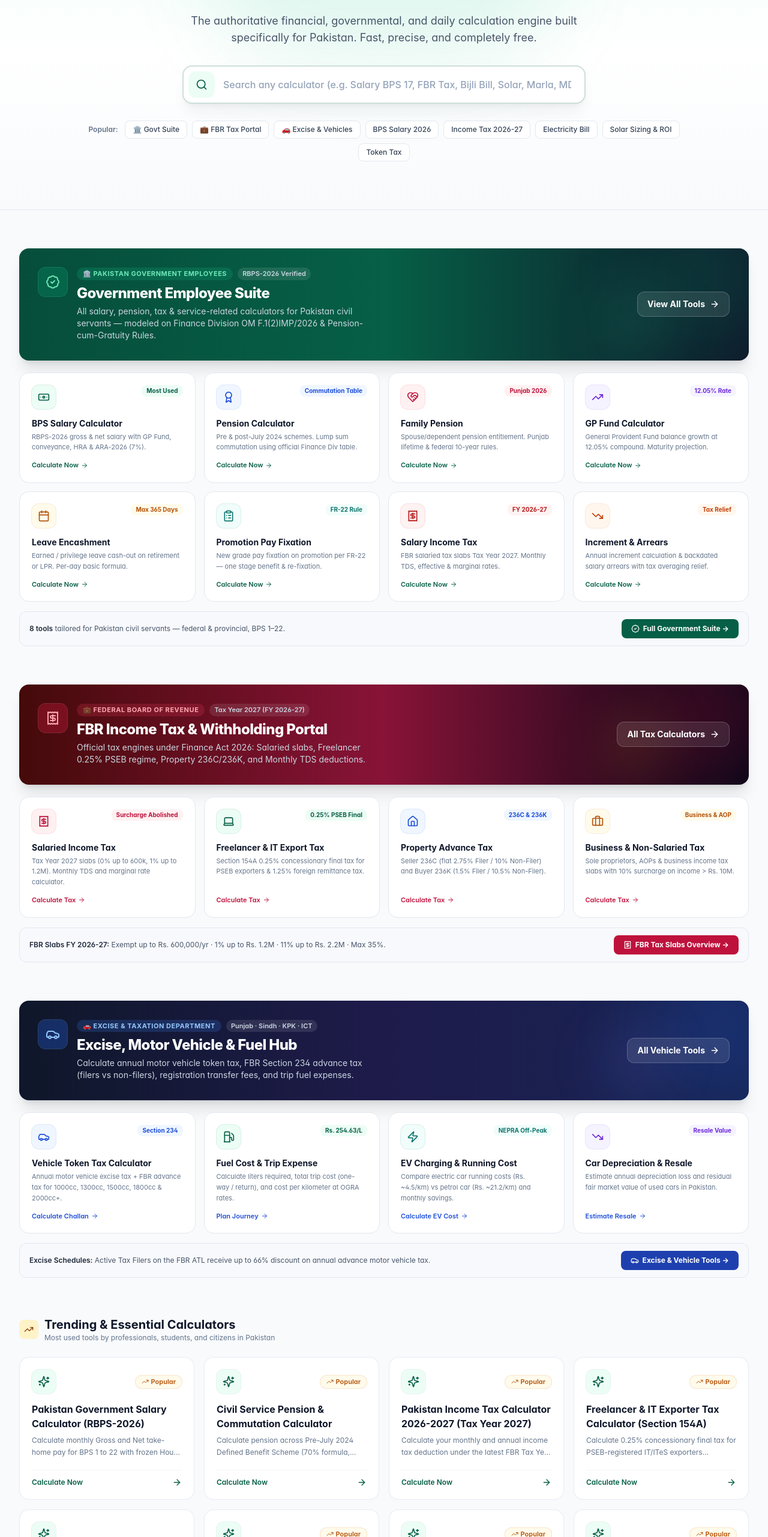
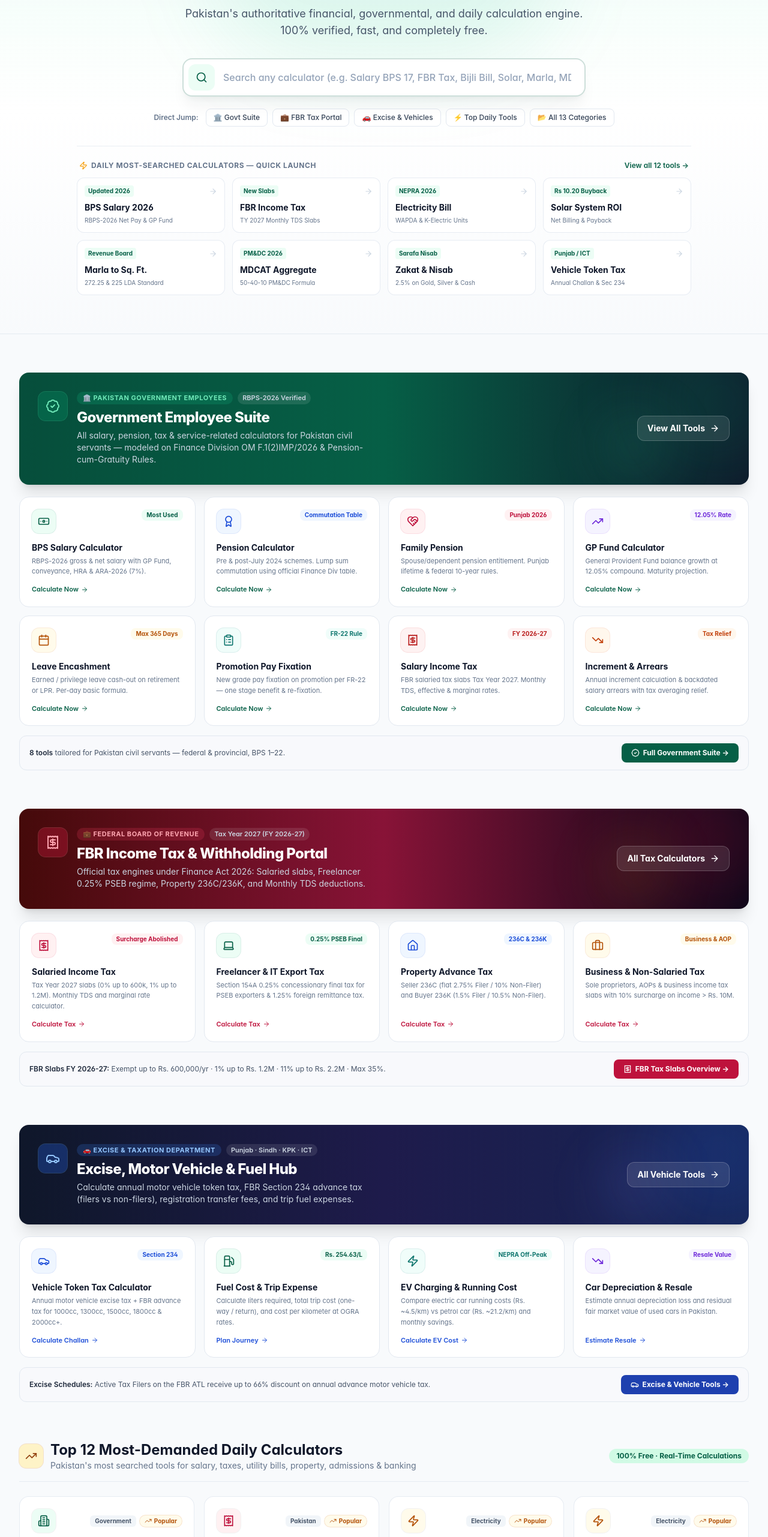
Before and after one commit to shahzaibbusiness2026-work/Pak_Cal_Hub, a Next.js app: page / in a window 1280 px wide. Shown: the part 238-2800 px from the top of the page at 60% size. Built offline with nearby package versions, Linux system fonts and the light colour scheme.

Commit message:
feat(homepage): enhance visibility of high-demand daily calculators with hero quick launch & top 12 grid

```diff
--- a/src/app/page.tsx
+++ b/src/app/page.tsx
@@ -58,25 +58,53 @@
 };
 
 export default function HomePage() {
-  const trendingTools = ALL_CALCULATORS.filter((c) => c.trending || c.featured);
+  const DAILY_DEMAND_IDS = [
+    'bps-salary-calculator',
+    'income-tax-calculator',
+    'electricity-bill-calculator',
+    'solar-system-calculator',
+    'property-area-converter',
+    'university-merit-calculator',
+    'zakat-calculator',
+    'token-tax-calculator',
+    'gold-price-calculator',
+    'loan-emi-calculator',
+    'freelancer-tax-calculator',
+    'construction-cost-calculator',
+  ];
+
+  const dailyHighDemandTools = DAILY_DEMAND_IDS.map((id) =>
+    ALL_CALCULATORS.find((c) => c.id === id)
+  ).filter(Boolean) as typeof ALL_CALCULATORS;
+
+  const topHeroQuickLaunch = [
+    { title: 'BPS Salary 2026', subtitle: 'RBPS-2026 Net Pay & GP Fund', href: '/salary/bps-salary-calculator', badge: 'Updated 2026', color: 'emerald' },
+    { title: 'FBR Income Tax', subtitle: 'TY 2027 Monthly TDS Slabs', href: '/tax/income-tax-calculator', badge: 'New Slabs', color: 'rose' },
+    { title: 'Electricity Bill', subtitle: 'WAPDA & K-Electric Units', href: '/electricity/electricity-bill-calculator', badge: 'NEPRA 2026', color: 'amber' },
+    { title: 'Solar System ROI', subtitle: 'Net Billing & Payback', href: '/electricity/solar-system-calculator', badge: 'Rs 10.20 Buyback', color: 'amber' },
+    { title: 'Marla to Sq. Ft.', subtitle: '272.25 & 225 LDA Standard', href: '/property/property-area-converter', badge: 'Revenue Board', color: 'blue' },
+    { title: 'MDCAT Aggregate', subtitle: '50-40-10 PM&DC Formula', href: '/education/university-merit-calculator', badge: 'PM&DC 2026', color: 'purple' },
+    { title: 'Zakat & Nisab', subtitle: '2.5% on Gold, Silver & Cash', href: '/islamic/zakat-calculator', badge: 'Sarafa Nisab', color: 'emerald' },
+    { title: 'Vehicle Token Tax', subtitle: 'Annual Challan & Sec 234', href: '/vehicles/token-tax-calculator', badge: 'Punjab / ICT', color: 'teal' },
+  ];
 
   return (
     <div className="space-y-16 pb-20">
       {/* 1. Hero Section: Clean Modern CSS Emerald Gradient Background */}
-      <section className="relative overflow-hidden border-b border-slate-200/80 bg-gradient-to-b from-emerald-50/80 via-white to-slate-50 px-4 pt-10 sm:pt-16 pb-14 sm:pb-20 sm:px-6 lg:px-8 dark:border-slate-800 dark:from-emerald-950/40 dark:via-slate-900 dark:to-slate-950 transition-colors">
+      <section className="relative overflow-hidden border-b border-slate-200/80 bg-gradient-to-b from-emerald-50/80 via-white to-slate-50 px-4 pt-8 sm:pt-14 pb-12 sm:pb-16 sm:px-6 lg:px-8 dark:border-slate-800 dark:from-emerald-950/40 dark:via-slate-900 dark:to-slate-950 transition-colors">
         {/* Subtle decorative glow */}
         <div className="pointer-events-none absolute -top-24 left-1/2 -translate-x-1/2 h-96 w-[600px] rounded-full bg-emerald-500/10 blur-3xl dark:bg-emerald-500/15" />
 
         {/* Hero Content */}
         <div className="relative z-10 mx-auto max-w-5xl text-center">
-          {/* Badge */}
+          {/* Official Trust Badge */}
           <div className="inline-flex items-center gap-1.5 sm:gap-2 rounded-full border border-emerald-600/20 bg-emerald-100/80 px-3 sm:px-4 py-1.5 text-[11px] sm:text-xs font-semibold text-emerald-800 backdrop-blur-xs dark:border-emerald-500/30 dark:bg-emerald-950/80 dark:text-emerald-300 max-w-full">
             <Sparkles className="h-3.5 w-3.5 text-emerald-800 dark:text-emerald-400 shrink-0" />
-            <span className="truncate">Updated for 2026: FBR Tax Slabs, NEPRA Tariffs & BPS Pay Scales</span>
+            <span className="truncate">Updated August 2026: RBPS-2026 Pay Scales, FBR TY2027 &amp; NEPRA Tariffs</span>
           </div>
 
           {/* Main Hero Heading */}
-          <h1 className="mt-5 sm:mt-6 text-3xl sm:text-5xl lg:text-6xl font-extrabold tracking-tight text-slate-900 dark:text-white">
+          <h1 className="mt-4 sm:mt-5 text-3xl sm:text-5xl lg:text-6xl font-extrabold tracking-tight text-slate-900 dark:text-white">
             Pakistan Calculator{' '}
             <span className="bg-gradient-to-r from-emerald-800 to-emerald-950 bg-clip-text text-transparent dark:from-emerald-400 dark:to-emerald-200">
               Hub
@@ -84,24 +112,21 @@
           </h1>
 
           <p className="mx-auto mt-3 sm:mt-4 max-w-2xl text-sm sm:text-lg text-slate-600 dark:text-slate-300 leading-relaxed">
-            The authoritative financial, governmental, and daily calculation engine built specifically for Pakistan. Fast, precise, and completely free.
+            Pakistan&apos;s authoritative financial, governmental, and daily calculation engine. 100% verified, fast, and completely free.
           </p>
 
           {/* Prominent Hero Search Bar */}
           <HeroSearch />
 
-          {/* Quick Search Jump Buttons */}
-          <div className="mt-6 sm:mt-7 flex flex-wrap items-center justify-center gap-1.5 sm:gap-2">
-            <span className="text-xs font-semibold text-slate-500 dark:text-slate-400 mr-1">Popular:</span>
+          {/* Quick Jump Badges */}
+          <div className="mt-5 flex flex-wrap items-center justify-center gap-1.5 sm:gap-2">
+            <span className="text-xs font-semibold text-slate-500 dark:text-slate-400 mr-1">Direct Jump:</span>
             {[
               { label: '🏛️ Govt Suite', href: '#govt-suite' },
               { label: '💼 FBR Tax Portal', href: '#fbr-tax-suite' },
               { label: '🚗 Excise & Vehicles', href: '#excise-suite' },
-              { label: 'BPS Salary 2026', href: '/salary/bps-salary-calculator' },
-              { label: 'Income Tax 2026-27', href: '/tax/income-tax-calculator' },
-              { label: 'Electricity Bill', href: '/electricity/electricity-bill-calculator' },
-              { label: 'Solar Sizing & ROI', href: '/electricity/solar-system-calculator' },
-              { label: 'Token Tax', href: '/vehicles/token-tax-calculator' },
+              { label: '⚡ Top Daily Tools', href: '#daily-demand' },
+              { label: '📂 All 13 Categories', href: '#categories' },
             ].map((tag) => (
               <Link
                 key={tag.label}
@@ -111,6 +136,44 @@
                 {tag.label}
               </Link>
             ))}
+          </div>
+
+          {/* ⚡ High-Visibility Quick Launch Matrix (Top 8 Daily Tools) */}
+          <div className="mt-8 pt-6 border-t border-slate-200/70 dark:border-slate-800/70 text-left">
+            <div className="flex items-center justify-between mb-3 px-1">
+              <span className="text-xs font-bold uppercase tracking-wider text-slate-500 dark:text-slate-400 flex items-center gap-1.5">
+                <Zap className="h-3.5 w-3.5 text-amber-500" />
+                Daily Most-Searched Calculators — Quick Launch
+              </span>
+              <Link href="#daily-demand" className="text-xs font-semibold text-emerald-800 hover:underline dark:text-emerald-400">
+                View all 12 tools →
+              </Link>
+            </div>
+
+            <div className="grid grid-cols-2 sm:grid-cols-4 gap-2.5 sm:gap-3">
+              {topHeroQuickLaunch.map((item) => (
+                <Link
+                  key={item.title}
+                  href={item.href}
+                  className="group flex flex-col justify-between rounded-xl border border-slate-200/80 bg-white/90 p-3 shadow-2xs backdrop-blur-xs transition-all hover:-translate-y-0.5 hover:border-emerald-600/40 hover:shadow-md dark:border-slate-800 dark:bg-slate-900/90"
+                >
+                  <div>
+                    <div className="flex items-center justify-between gap-1">
+                      <span className="text-[10px] font-bold text-emerald-800 dark:text-emerald-300 bg-emerald-50 dark:bg-emerald-950/70 px-1.5 py-0.5 rounded">
+                        {item.badge}
+                      </span>
+                      <ArrowRight className="h-3.5 w-3.5 text-slate-300 group-hover:text-emerald-800 dark:text-slate-600 dark:group-hover:text-emerald-400 transform transition-transform group-hover:translate-x-0.5" />
+                    </div>
+                    <div className="mt-2 text-xs sm:text-sm font-bold text-slate-900 group-hover:text-emerald-800 dark:text-white dark:group-hover:text-emerald-400 transition-colors">
+                      {item.title}
+                    </div>
+                  </div>
+                  <div className="mt-1 text-[10px] text-slate-500 dark:text-slate-400 line-clamp-1">
+                    {item.subtitle}
+                  </div>
+                </Link>
+              ))}
+            </div>
           </div>
         </div>
       </section>
@@ -671,26 +734,31 @@
         </div>
       </section>
 
-      {/* 2. Tools Section: Trending & Essential Tools */}
-      <section className="mx-auto max-w-7xl px-4 sm:px-6 lg:px-8">
-        <div className="flex items-center justify-between mb-6">
-          <div className="flex items-center gap-2.5">
-            <div className="flex h-8 w-8 items-center justify-center rounded-lg bg-amber-100 text-amber-800 dark:bg-amber-950/80 dark:text-amber-300">
-              <TrendingUp className="h-4 w-4" />
+      {/* ═══════════════════════════════════════════════════════
+           TOP 12 MOST-DEMANDED DAILY CALCULATORS IN PAKISTAN
+          ═══════════════════════════════════════════════════════ */}
+      <section id="daily-demand" className="mx-auto max-w-7xl px-4 sm:px-6 lg:px-8 scroll-mt-20">
+        <div className="flex flex-col sm:flex-row sm:items-center sm:justify-between gap-3 mb-6 border-b border-slate-200/80 pb-4 dark:border-slate-800">
+          <div className="flex items-center gap-3">
+            <div className="flex h-10 w-10 items-center justify-center rounded-xl bg-amber-100 text-amber-800 dark:bg-amber-950/80 dark:text-amber-300 ring-1 ring-amber-600/20">
+              <TrendingUp className="h-5 w-5" />
             </div>
             <div>
-              <h2 className="text-xl font-bold text-slate-900 dark:text-white">
-                Trending & Essential Calculators
+              <h2 className="text-xl sm:text-2xl font-bold text-slate-900 dark:text-white">
+                Top 12 Most-Demanded Daily Calculators
               </h2>
-              <p className="text-xs text-slate-500 dark:text-slate-400">
-                Most used tools by professionals, students, and citizens in Pakistan
+              <p className="text-xs sm:text-sm text-slate-500 dark:text-slate-400">
+                Pakistan&apos;s most searched tools for salary, taxes, utility bills, property, admissions &amp; banking
               </p>
             </div>
           </div>
+          <span className="rounded-full bg-emerald-100 px-3 py-1 text-xs font-bold text-emerald-800 dark:bg-emerald-950 dark:text-emerald-300 self-start sm:self-auto">
+            100% Free · Real-Time Calculations
+          </span>
         </div>
 
-        <div className="grid grid-cols-1 gap-4 sm:grid-cols-2 lg:grid-cols-4">
-          {trendingTools.slice(0, 8).map((calc) => (
+        <div className="grid grid-cols-1 gap-4 sm:grid-cols-2 lg:grid-cols-3 xl:grid-cols-4">
+          {dailyHighDemandTools.map((calc) => (
             <CalculatorCard key={calc.id} calc={calc} />
           ))}
         </div>
--- a/src/components/ui/CalculatorCard.tsx
+++ b/src/components/ui/CalculatorCard.tsx
@@ -1,32 +1,132 @@
 import React from 'react';
 import Link from 'next/link';
-import { ArrowRight, Sparkles, TrendingUp } from 'lucide-react';
+import {
+  ArrowRight,
+  TrendingUp,
+  Building2,
+  Receipt,
+  Zap,
+  Building,
+  GraduationCap,
+  Landmark,
+  Moon,
+  Briefcase,
+  Car,
+  DollarSign,
+  Compass,
+  Calculator,
+  ShieldCheck,
+  Award,
+} from 'lucide-react';
 import { CalculatorDefinition } from '../../types/calculator';
+import { CATEGORIES_DATA } from '../../lib/data/categories';
 
 interface CalculatorCardProps {
   calc: CalculatorDefinition;
 }
 
+// Category Icon & Color Mapping
+const categoryStyleMap: Record<string, { icon: React.ReactNode; bg: string; text: string; border: string }> = {
+  salary: {
+    icon: <Building2 className="h-5 w-5" />,
+    bg: 'bg-emerald-50 dark:bg-emerald-950/60',
+    text: 'text-emerald-800 dark:text-emerald-300',
+    border: 'hover:border-emerald-600/50',
+  },
+  tax: {
+    icon: <Receipt className="h-5 w-5" />,
+    bg: 'bg-rose-50 dark:bg-rose-950/60',
+    text: 'text-rose-700 dark:text-rose-300',
+    border: 'hover:border-rose-600/50',
+  },
+  electricity: {
+    icon: <Zap className="h-5 w-5" />,
+    bg: 'bg-amber-50 dark:bg-amber-950/60',
+    text: 'text-amber-700 dark:text-amber-300',
+    border: 'hover:border-amber-600/50',
+  },
+  property: {
+    icon: <Building className="h-5 w-5" />,
+    bg: 'bg-blue-50 dark:bg-blue-950/60',
+    text: 'text-blue-700 dark:text-blue-300',
+    border: 'hover:border-blue-600/50',
+  },
+  education: {
+    icon: <GraduationCap className="h-5 w-5" />,
+    bg: 'bg-purple-50 dark:bg-purple-950/60',
+    text: 'text-purple-700 dark:text-purple-300',
+    border: 'hover:border-purple-600/50',
+  },
+  loans: {
+    icon: <Landmark className="h-5 w-5" />,
+    bg: 'bg-indigo-50 dark:bg-indigo-950/60',
+    text: 'text-indigo-700 dark:text-indigo-300',
+    border: 'hover:border-indigo-600/50',
+  },
+  islamic: {
+    icon: <Moon className="h-5 w-5" />,
+    bg: 'bg-emerald-50 dark:bg-emerald-950/60',
+    text: 'text-emerald-800 dark:text-emerald-300',
+    border: 'hover:border-emerald-600/50',
+  },
+  business: {
+    icon: <Briefcase className="h-5 w-5" />,
+    bg: 'bg-slate-100 dark:bg-slate-800',
+    text: 'text-slate-800 dark:text-slate-200',
+    border: 'hover:border-slate-600/50',
+  },
+  vehicles: {
+    icon: <Car className="h-5 w-5" />,
+    bg: 'bg-teal-50 dark:bg-teal-950/60',
+    text: 'text-teal-700 dark:text-teal-300',
+    border: 'hover:border-teal-600/50',
+  },
+  currency: {
+    icon: <DollarSign className="h-5 w-5" />,
+    bg: 'bg-green-50 dark:bg-green-950/60',
+    text: 'text-green-800 dark:text-green-300',
+    border: 'hover:border-green-600/50',
+  },
+};
+
 export default function CalculatorCard({ calc }: CalculatorCardProps) {
+  const catDef = CATEGORIES_DATA.find((c) => c.id === calc.category);
+  const style = categoryStyleMap[calc.category] || {
+    icon: <Calculator className="h-5 w-5" />,
+    bg: 'bg-emerald-50 dark:bg-emerald-950/60',
+    text: 'text-emerald-800 dark:text-emerald-300',
+    border: 'hover:border-emerald-600/50',
+  };
+
   return (
     <Link
       href={`/${calc.category}/${calc.slug}`}
-      className="group relative flex flex-col justify-between rounded-2xl border border-slate-200/80 bg-white p-5 shadow-xs transition-all duration-200 hover:-translate-y-1 hover:border-emerald-600/40 hover:shadow-lg hover:shadow-emerald-900/5 dark:border-slate-800 dark:bg-slate-900"
+      className={`group relative flex flex-col justify-between rounded-2xl border border-slate-200/80 bg-white p-5 shadow-xs transition-all duration-200 hover:-translate-y-1 hover:shadow-xl dark:border-slate-800 dark:bg-slate-900 ${style.border}`}
     >
       <div>
         <div className="flex items-center justify-between">
-          <div className="flex h-10 w-10 items-center justify-center rounded-xl bg-emerald-50 text-emerald-800 ring-1 ring-emerald-600/10 group-hover:bg-emerald-800 group-hover:text-white transition-colors dark:bg-emerald-950/60 dark:text-emerald-300">
-            <Sparkles className="h-5 w-5" />
+          <div
+            className={`flex h-10 w-10 items-center justify-center rounded-xl ${style.bg} ${style.text} ring-1 ring-black/5 group-hover:scale-105 transition-transform`}
+          >
+            {style.icon}
           </div>
-          {calc.trending && (
-            <span className="inline-flex items-center gap-1 rounded-full bg-amber-50 px-2.5 py-0.5 text-[11px] font-semibold text-amber-700 ring-1 ring-amber-600/20 dark:bg-amber-950/50 dark:text-amber-300">
-              <TrendingUp className="h-3 w-3" />
-              Popular
-            </span>
-          )}
+
+          <div className="flex items-center gap-1.5">
+            {catDef && (
+              <span className="rounded-md bg-slate-100 px-2 py-0.5 text-[10px] font-bold text-slate-600 dark:bg-slate-800 dark:text-slate-400">
+                {catDef.name.split(' ')[0]}
+              </span>
+            )}
+            {calc.trending && (
+              <span className="inline-flex items-center gap-1 rounded-full bg-amber-50 px-2 py-0.5 text-[10px] font-bold text-amber-700 ring-1 ring-amber-600/20 dark:bg-amber-950/60 dark:text-amber-300">
+                <TrendingUp className="h-3 w-3" />
+                Popular
+              </span>
+            )}
+          </div>
         </div>
 
-        <h3 className="mt-3.5 text-base font-bold text-slate-900 group-hover:text-emerald-800 dark:text-white dark:group-hover:text-emerald-400 transition-colors">
+        <h3 className="mt-3.5 text-sm sm:text-base font-bold text-slate-900 group-hover:text-emerald-800 dark:text-white dark:group-hover:text-emerald-400 transition-colors line-clamp-1">
           {calc.title}
         </h3>
 
@@ -35,8 +135,8 @@
         </p>
       </div>
 
-      <div className="mt-5 flex items-center justify-between border-t border-slate-100 pt-3 text-xs font-semibold text-emerald-800 dark:border-slate-800 dark:text-emerald-400">
-        <span>Calculate Now</span>
+      <div className="mt-4 flex items-center justify-between border-t border-slate-100 pt-3 text-xs font-bold text-emerald-800 dark:border-slate-800 dark:text-emerald-400">
+        <span className="group-hover:underline">Open Calculator</span>
         <ArrowRight className="h-4 w-4 transform transition-transform group-hover:translate-x-1" />
       </div>
     </Link>
```
